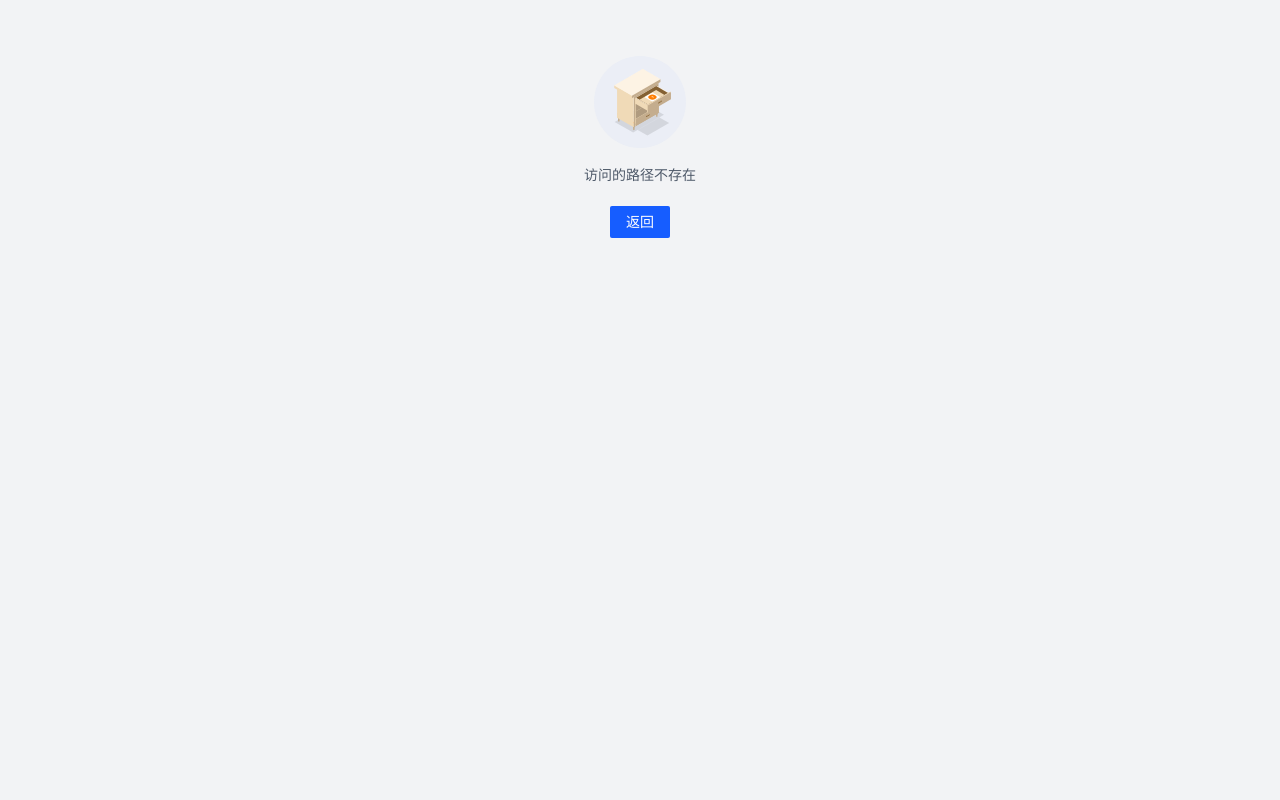
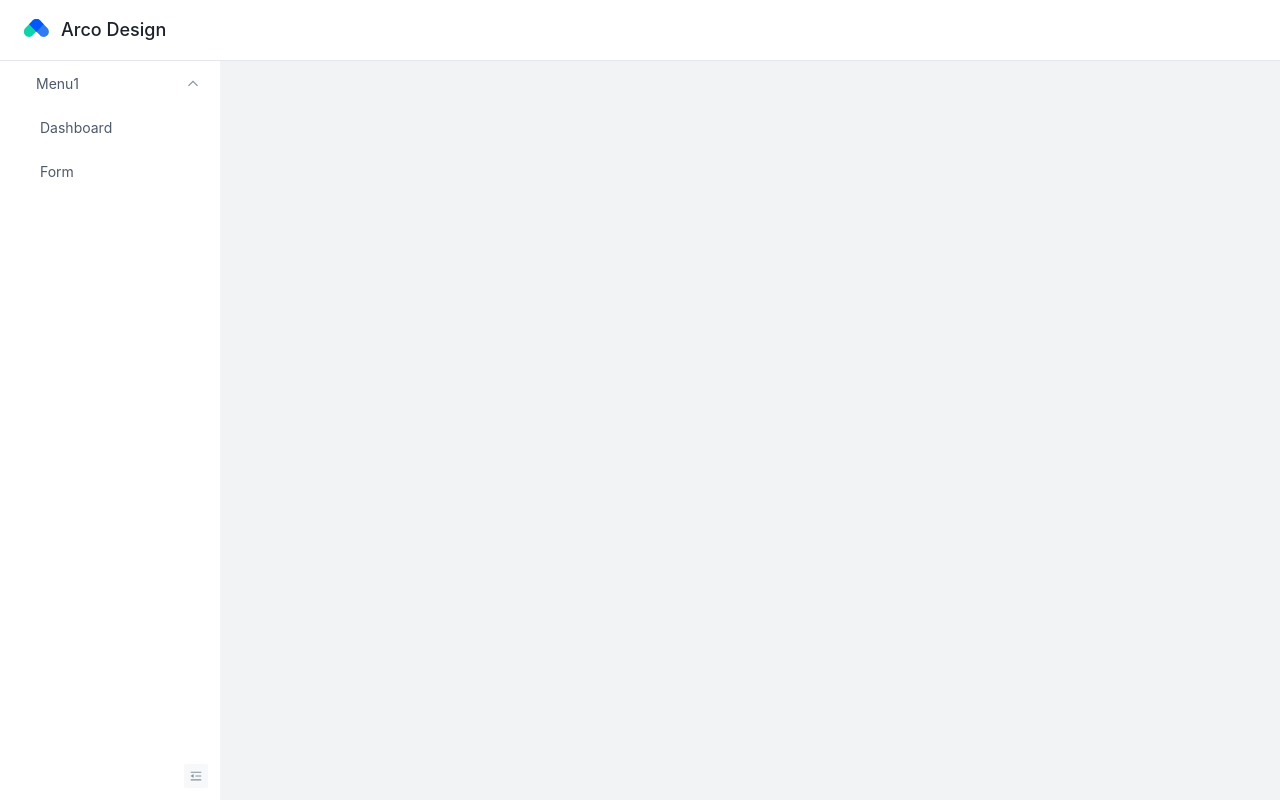
Before and after one commit to zhaozhentao/arco_admin_template, a Vue app: page / in a window 1280 px wide. Before the commit this address led to /#/404. Built offline with nearby package versions, Linux system fonts and the light colour scheme.

Commit message:
🎨优化路径

```diff
--- a/src/App.vue
+++ b/src/App.vue
@@ -16,7 +16,6 @@ body {
   font-family: Inter,-apple-system,BlinkMacSystemFont,PingFang SC,Hiragino Sans GB,noto sans,Microsoft YaHei,Helvetica Neue,Helvetica,Arial,sans-serif;;
   -webkit-font-smoothing: antialiased;
   -moz-osx-font-smoothing: grayscale;
-  text-align: center;
   height: 100%;
 }
 </style>
--- a/src/layout/index.vue
+++ b/src/layout/index.vue
@@ -31,11 +31,6 @@ export default {
   },
   props: {
     msg: String
-  },
-  data() {
-    return {
-      count: 1
-    }
   }
 }
 </script>
--- a/src/layout/sidebar/SidebarItem.vue
+++ b/src/layout/sidebar/SidebarItem.vue
@@ -25,7 +25,9 @@ export default {
   },
   computed: {
     fullPath() {
-      return this.parentPath === '' ? this.item.path : this.parentPath + '/' + this.item.path
+      let path = this.item.path.startsWith('/') ? this.item.path.substr(1) : this.item.path
+      path = this.parentPath + '/' + path
+      return path.replaceAll('//', '/')
     }
   }
 }
--- a/src/router/index.js
+++ b/src/router/index.js
@@ -9,17 +9,17 @@ export const routes = [
   },
 
   {
-    path: '/he',
+    path: '/',
     component: Layout,
-    meta: {title: '一级', icon: 'icon-apps'},
+    meta: {title: 'Menu1', icon: 'icon-apps'},
     children: [{
-      path: 'fuck',
-      component: import('@/views/404'),
-      meta: {title: '救救孩子', icon: 'icon-face-smile-fill'}
+      path: '/dashboard',
+      component: import('@/views'),
+      meta: {title: 'Dashboard', icon: 'icon-face-smile-fill'}
     }, {
-      path: 'fuck2',
+      path: '/form',
       component: import('@/views'),
-      meta: {title: '救救孩子2', icon: 'icon-face-smile-fill'}
+      meta: {title: 'Form', icon: 'icon-face-smile-fill'}
     }]
   },
 
```
